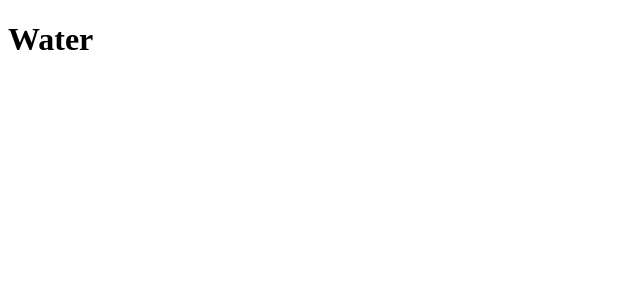
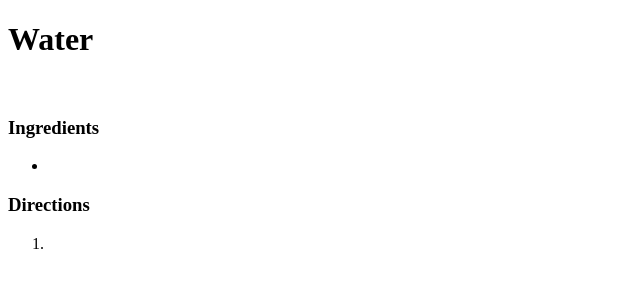
Before and after one commit to squallia/odin-recipes, a plain HTML site: page recipes/water.html in a window 1280 px wide. Shown: the whole page, without its empty margins (0-640 px from the left). Drawn offline with Linux system fonts and the light colour scheme.

Commit message:
add elements to outline recipe page

```diff
--- a/recipes/water.html
+++ b/recipes/water.html
@@ -8,5 +8,15 @@
 </head>
 <body>
     <h1>Water</h1>
+    <img href="/assets/images/water.jpg"/>
+    <h3>Ingredients</h3>
+    <ul>
+        <li></li>
+    </ul>
+    <h3>Directions</h3>
+    <ol>
+        <li></li>
+    </ol>
 </body>
+
 </html>
```
